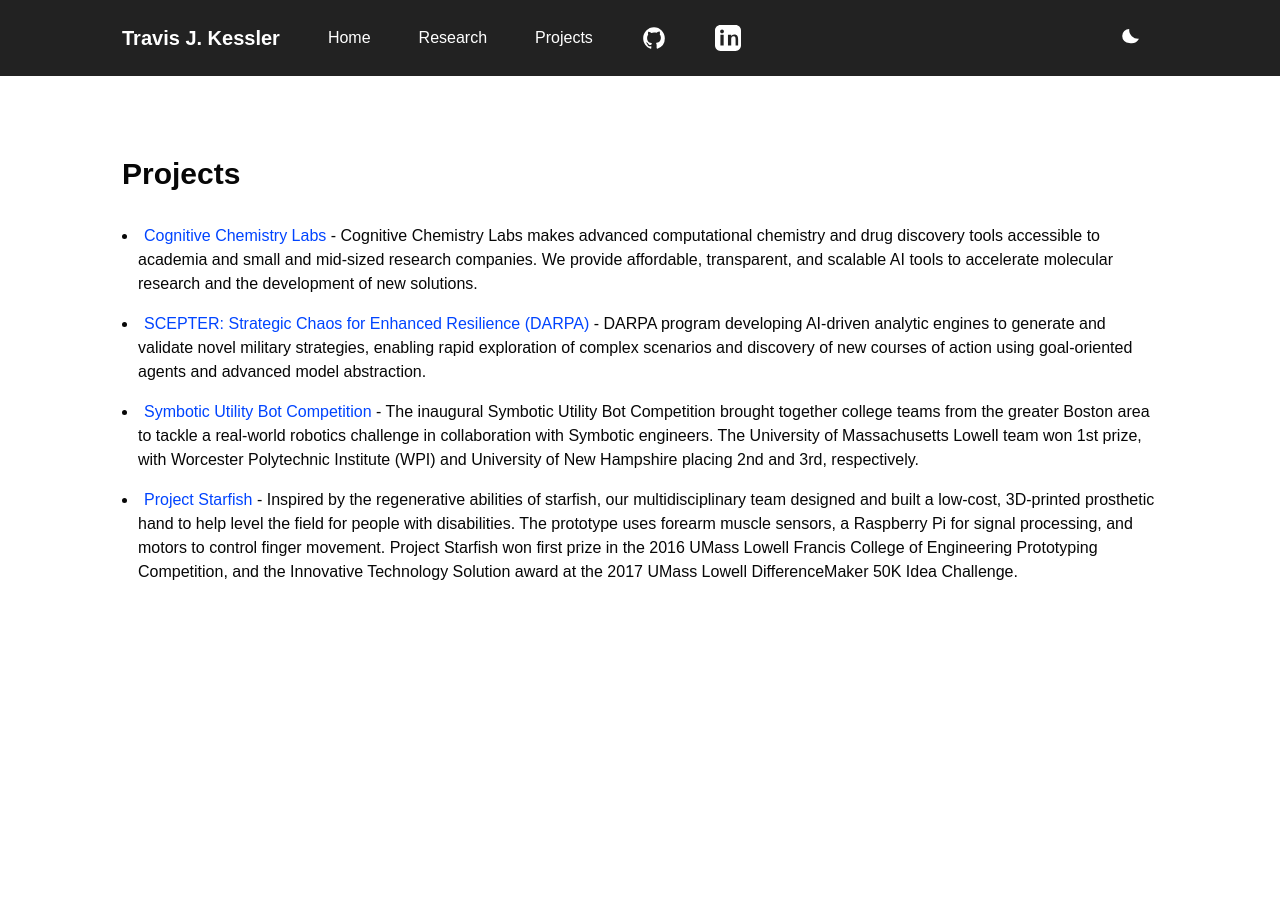
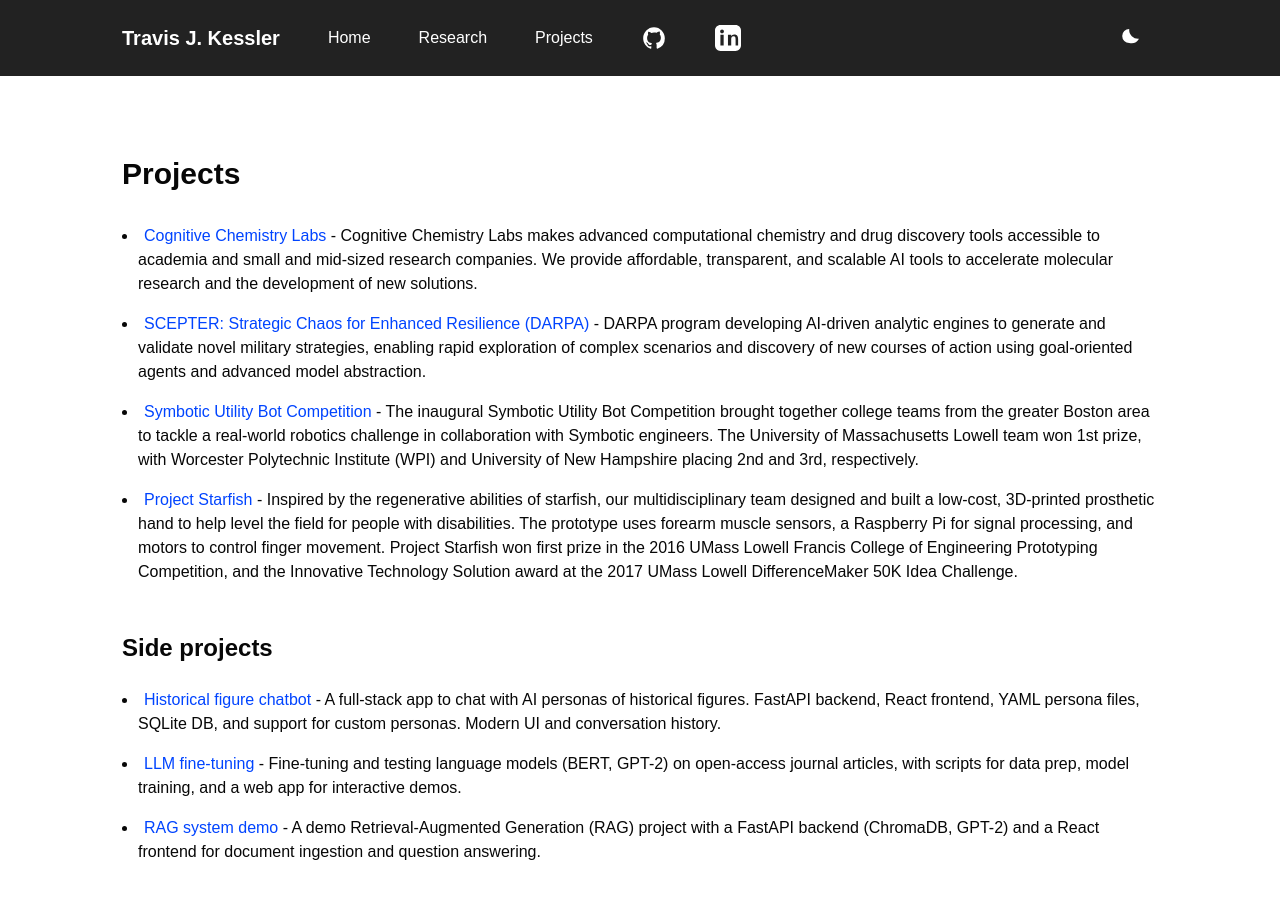
Before and after one commit to tjkessler/personal-website-ts, a Next.js app: page /projects in a window 1280 px wide. Shown: the top 898 px of the page. Before the commit the page ends 800 px from the top, so only its background shows below. Built offline with nearby package versions, Linux system fonts and the light colour scheme.

Commit message:
Add side projects

```diff
--- a/app/projects/page.tsx
+++ b/app/projects/page.tsx
@@ -59,6 +59,42 @@
           {' '} - Inspired by the regenerative abilities of starfish, our multidisciplinary team designed and built a low-cost, 3D-printed prosthetic hand to help level the field for people with disabilities. The prototype uses forearm muscle sensors, a Raspberry Pi for signal processing, and motors to control finger movement. Project Starfish won first prize in the 2016 UMass Lowell Francis College of Engineering Prototyping Competition, and the Innovative Technology Solution award at the 2017 UMass Lowell DifferenceMaker 50K Idea Challenge.
         </li>
       </ul>
+        <h2 className="text-2xl font-bold mb-6">Side projects</h2>
+        <ul className="projects-list mb-12">
+          <li>
+            <a
+              href="https://github.com/tjkessler/historical-figure-chatbot"
+              className="cv-link"
+              target="_blank"
+              rel="noopener noreferrer"
+            >
+              Historical figure chatbot
+            </a>
+            {' '} - A full-stack app to chat with AI personas of historical figures. FastAPI backend, React frontend, YAML persona files, SQLite DB, and support for custom personas. Modern UI and conversation history.
+          </li>
+          <li>
+            <a
+              href="https://github.com/tjkessler/llm-fine-tuning"
+              className="cv-link"
+              target="_blank"
+              rel="noopener noreferrer"
+            >
+              LLM fine-tuning
+            </a>
+            {' '} - Fine-tuning and testing language models (BERT, GPT-2) on open-access journal articles, with scripts for data prep, model training, and a web app for interactive demos.
+          </li>
+          <li>
+            <a
+              href="https://github.com/tjkessler/rag-demo"
+              className="cv-link"
+              target="_blank"
+              rel="noopener noreferrer"
+            >
+              RAG system demo
+            </a>
+            {' '} - A demo Retrieval-Augmented Generation (RAG) project with a FastAPI backend (ChromaDB, GPT-2) and a React frontend for document ingestion and question answering.
+          </li>
+        </ul>
     </div>
   );
 }
```
